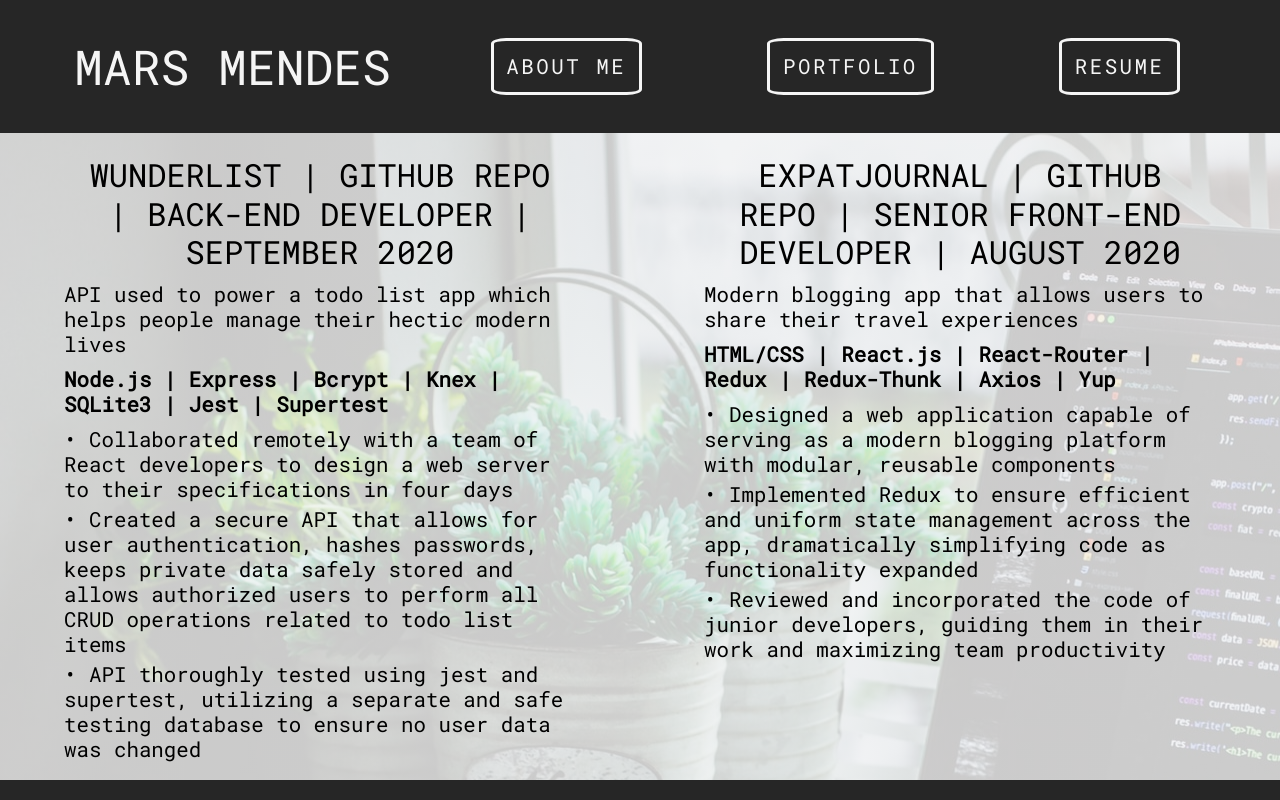
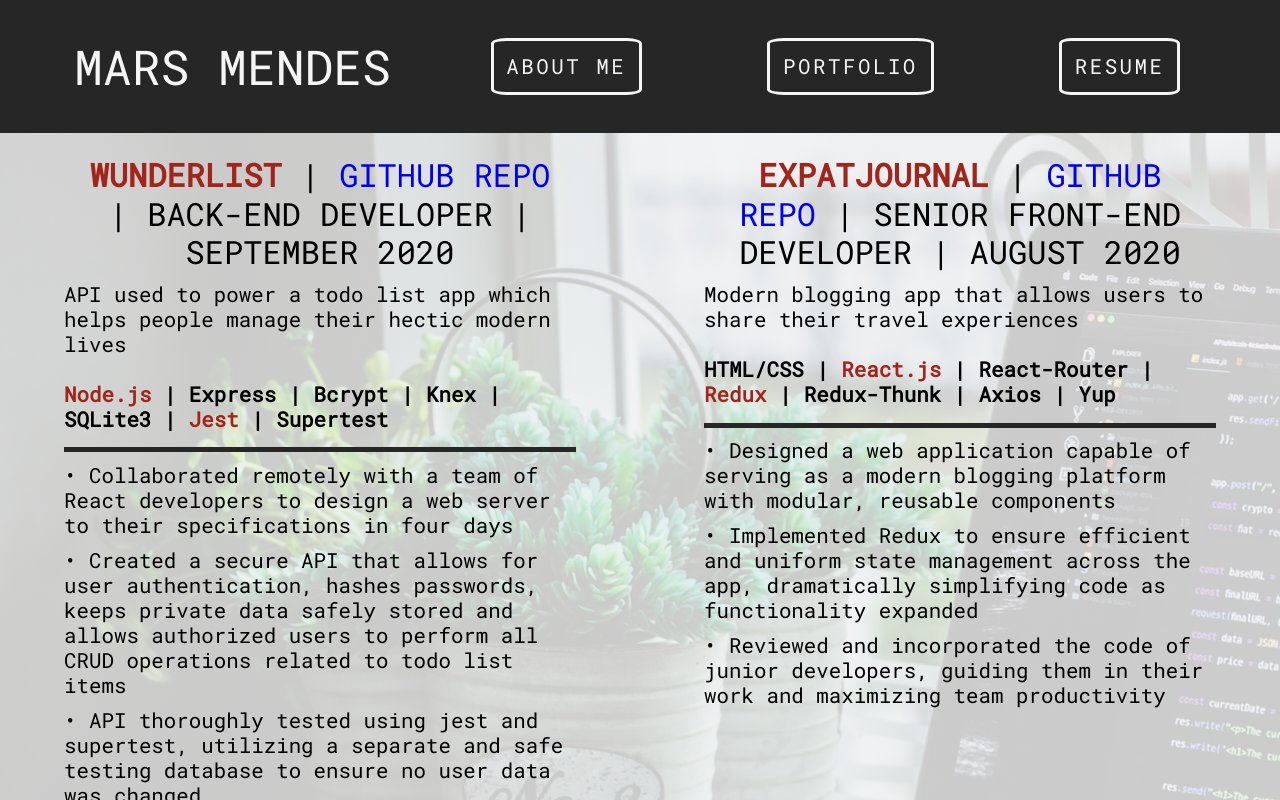
Before and after one commit to MMendes24/portfolio-site-ii, a React (Create React App) app: page /portfolio in a window 1280 px wide. Shown: the top 800 px of the page. Built offline with nearby package versions, Linux system fonts and the light colour scheme.

Commit message:
Styling updated on Portfolio to match rest of app.

```diff
--- a/src/components/Portfolio.js
+++ b/src/components/Portfolio.js
@@ -5,9 +5,9 @@
     return (
         <PortfolioSection>
             <div className="project-class">
-                <h2>Wunderlist | Github Repo | Back-End Developer | September 2020</h2>
+                <h2><span className="color-span">Wunderlist</span> | <a href="https://github.com/MMendes24/wunderlistAPI">Github Repo</a> | Back-End Developer | September 2020</h2>
                 <p className="desc-class">API used to power a todo list app which helps people manage their hectic modern lives</p>
-                <p className="stack-class">Node.js | Express | Bcrypt | Knex | SQLite3 | Jest | Supertest </p>
+                <p className="stack-class"><span className="color-span">Node.js</span> | Express | Bcrypt | Knex | SQLite3 | <span className="color-span">Jest</span> | Supertest </p>
                 <p className="bullet-class">• Collaborated remotely with a team of React developers to design a web server to their specifications in four days</p>
                 <p className="bullet-class">• Created a secure API that allows for user authentication, hashes passwords, keeps private data safely stored and allows authorized users to perform all CRUD operations related to todo list items</p>
                 <p className="bullet-class">• API thoroughly tested using jest and supertest, utilizing a separate and safe testing database to ensure no user data was changed</p>
@@ -15,9 +15,9 @@
             </div>
 
             <div className="project-class">
-                <h2>Expatjournal | Github Repo | Senior Front-End Developer | August 2020</h2>
+                <h2><span className="color-span">Expatjournal</span> | <a href="https://github.com/MMendes24/expatjournal">Github Repo</a> | Senior Front-End Developer | August 2020</h2>
                 <p className="desc-class">Modern blogging app that allows users to share their travel experiences </p>
-                <p className="stack-class">HTML/CSS | React.js | React-Router | Redux | Redux-Thunk | Axios | Yup</p>
+                <p className="stack-class">HTML/CSS | <span className="color-span">React.js</span> | React-Router | <span className="color-span">Redux</span> | Redux-Thunk | Axios | Yup</p>
                 <p className="bullet-class">• Designed a web application capable of serving as a modern blogging platform with modular, reusable components</p>
                 <p className="bullet-class">• Implemented Redux to ensure efficient and uniform state management across the app, dramatically simplifying code as functionality expanded</p>
                 <p className="bullet-class">• Reviewed and incorporated the code of junior developers, guiding them in their work and maximizing team productivity</p>
--- a/src/styles/PortfolioStyled.js
+++ b/src/styles/PortfolioStyled.js
@@ -14,6 +14,10 @@
     text-transform:uppercase;
 }
 
+a {
+    text-decoration:none;
+}
+
 .desc-class {
     font-size: 1.3rem;
     margin: 1% auto;
@@ -21,8 +25,10 @@
 
 .stack-class {
     margin: 2% auto;
+    padding: 3% 0%;
     font-size: 1.3rem;
     font-weight: 600;
+    border-bottom: 5px solid #262626;
 }
 
 .project-class {
@@ -32,7 +38,12 @@
 
 .bullet-class {
     font-size: 1.3rem;
-    margin: 1% auto;
+    margin: 2% auto;
+}
+
+.color-span {
+    color: #a1251b;
+    font-weight: bold;
 }
 
 `
```
